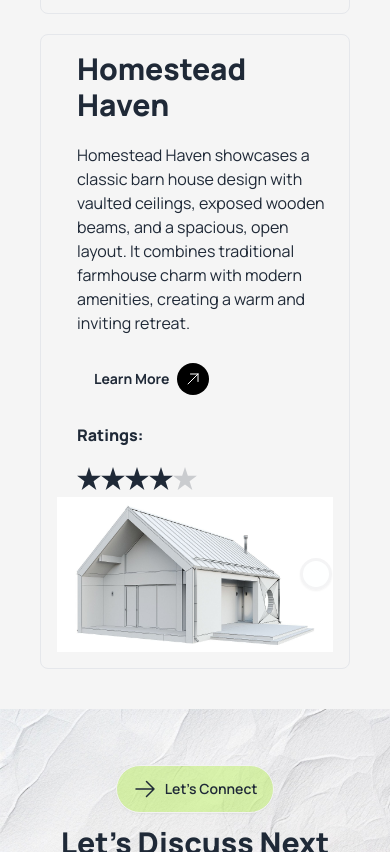
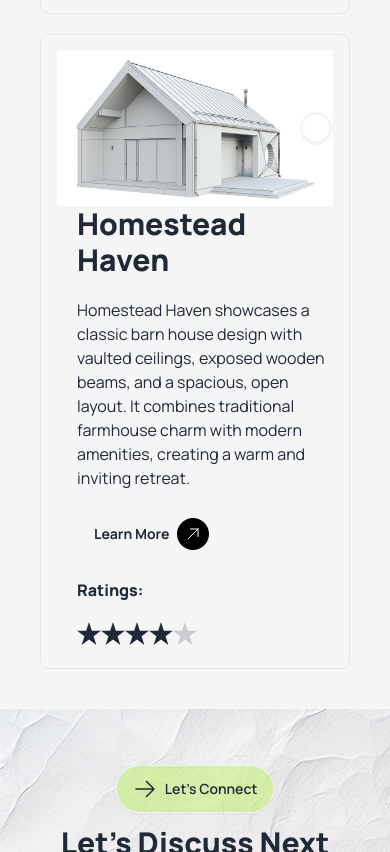
Before and after one commit to MozahidNahin/rinterio-web, a plain HTML site: page index.html in a window 390 px wide. Shown: the part 6517-7369 px from the top of the page. Drawn offline with nearby package versions, Linux system fonts and the light colour scheme.

Commit message:
made layout example section responsive

```diff
--- a/index.html
+++ b/index.html
@@ -330,7 +330,7 @@
                     </div>
                 </div>
 
-              <div class="diff aspect-[16/9]">
+              <div class="diff aspect-[16/9] order-first md:order-none">
                 <div class="diff-item-1">
                   <img alt="daisy" src="assets/barn3.jpg" />
                 </div>
```
